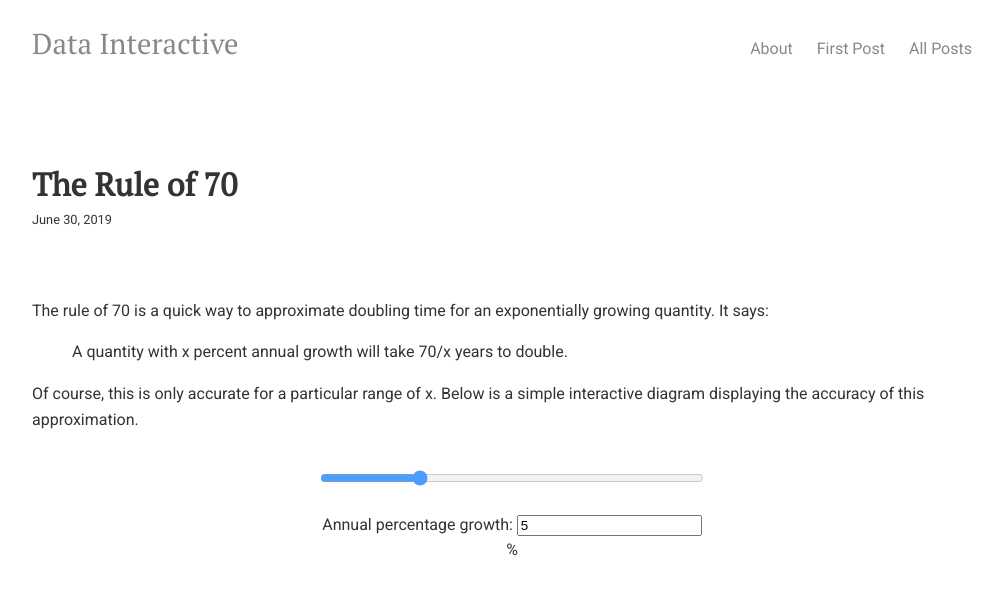
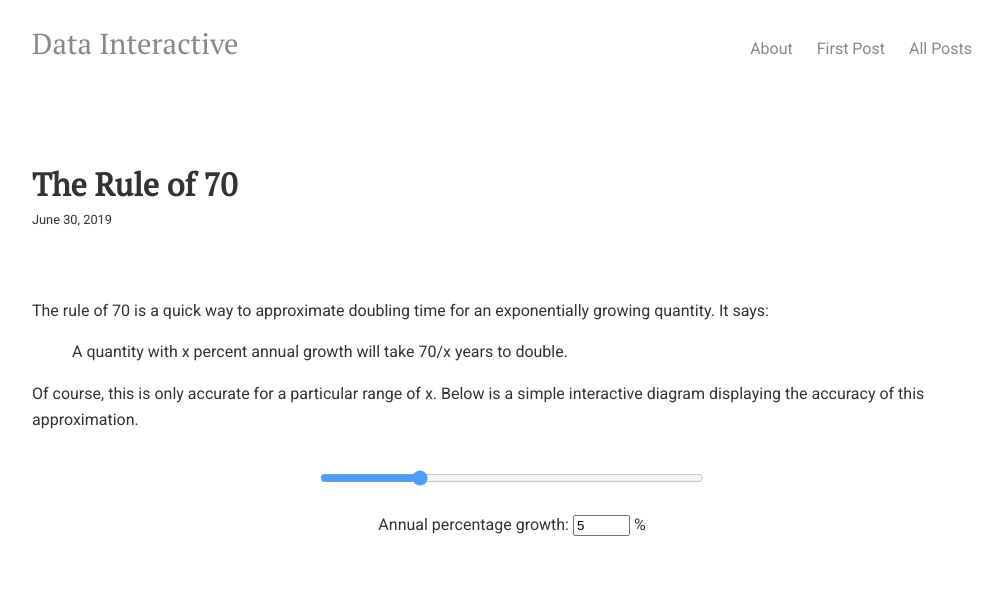
Before and after one commit to datainteractive/datainteractive.github.io, a Jekyll site: the page built from _posts/2019-06-30-the-rule-of-70.html, in a window 1280 px wide. Shown: the top 595 px of the page, without its empty margins (128-1131 px from the left). Built offline with Jekyll 4.4.1, drawn with Linux system fonts in a browser that asks for light colours.

Commit message:
Update 2019-06-30-the-rule-of-70.html

```diff
--- a/_posts/2019-06-30-the-rule-of-70.html
+++ b/_posts/2019-06-30-the-rule-of-70.html
@@ -18,7 +18,7 @@ Of course, this is only accurate for a particular range of x. Below is a simple
 
 <div class="slidercontainer">
   <input type="range" min="0" max="200" value="50" class="slider" id="mySlider">
-  <p align="center">Annual percentage growth: <input id="numericalValue">%</p>
+  <p align="center">Annual percentage growth: <input size="4" id="numericalValue"> %</p>
 </div>
 
 <div class="chart">
```
